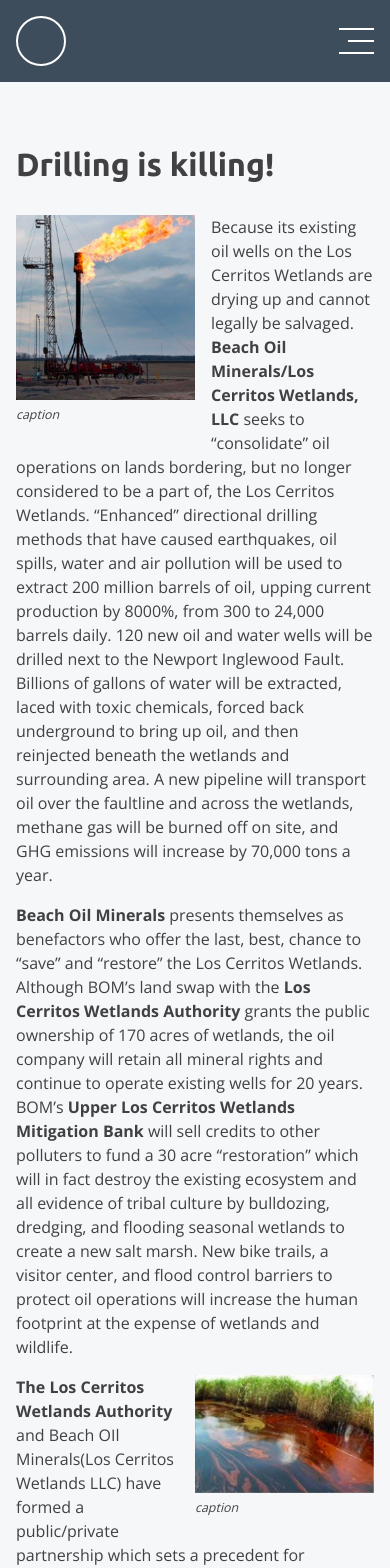
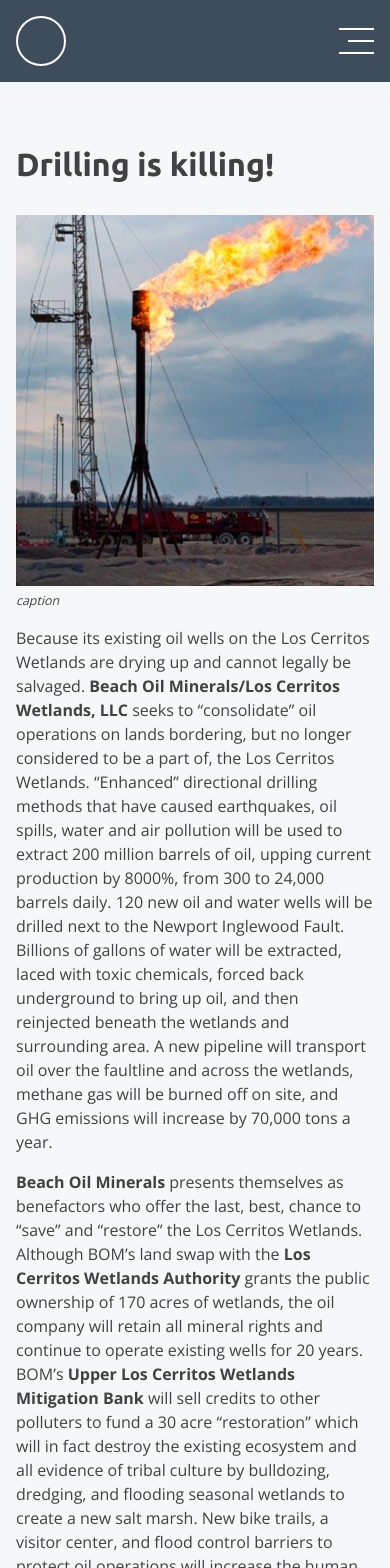
Before and after one commit to Eddie-Anguiano/native-website, a Next.js app: page /oil in a window 390 px wide. Shown: the top 1568 px of the page. Built offline with nearby package versions, Linux system fonts and the light colour scheme.

Commit message:
add responsivness to images in learnMore sections

```diff
--- a/pages/oil.js
+++ b/pages/oil.js
@@ -75,14 +75,15 @@
           criminal.
         </p>
 
-        <h4>Additional Resources</h4>
+        {/* To be determined by client */}
+        {/* <h4>Additional Resources</h4>
         <ul className={styles.resources}>
           <li className={styles.resources__item}>resource1</li>
           <li className={styles.resources__item} resources-item>
             resource2
           </li>
           <li className={styles.resources__item}>resource3</li>
-        </ul>
+        </ul> */}
       </main>
 
       <Footer />
--- a/styles/pages/learnMore.module.scss
+++ b/styles/pages/learnMore.module.scss
@@ -15,7 +15,11 @@
   max-width: 50%;
   flex-direction: column;
   margin: 0 space(2) space(2) 0;
-  margin-bottom: space(1);
+
+  @media (max-width: 600px) {
+    max-width: 100%;
+    margin: 0 0 space(2) 0;
+  }
 }
 
 .figureRight {
@@ -23,6 +27,11 @@
   max-width: 50%;
   flex-direction: column;
   margin: 0 0 space(2) space(2);
+
+  @media (max-width: 600px) {
+    max-width: 100%;
+    margin: 0 0 space(2) 0;
+  }
 }
 
 .caption {
```
